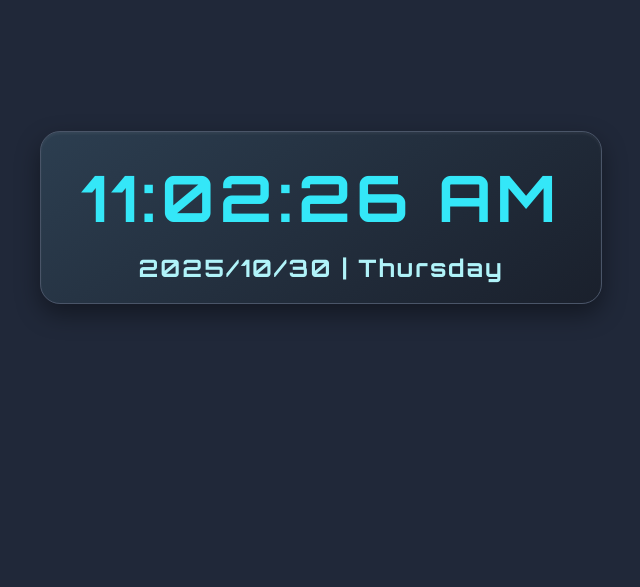
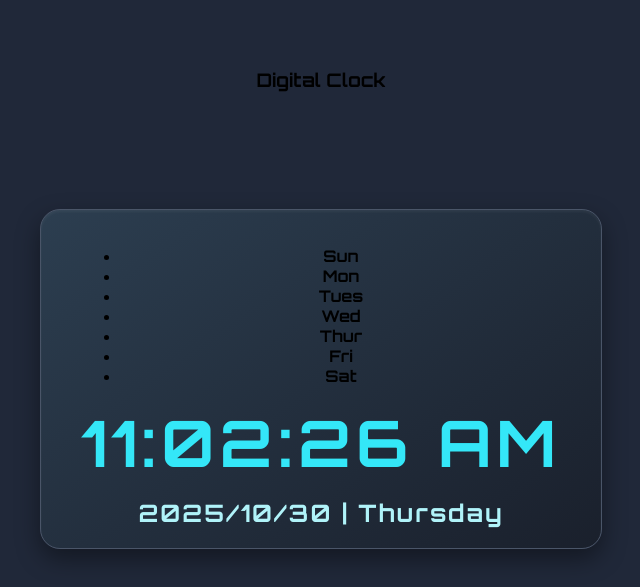
Before and after one commit to salem83-Dev/Digital-Clock, a plain HTML site: page index.html in a window 1280 px wide. Shown: the top 587 px of the page, without its empty margins (319-959 px from the left). Drawn offline with Linux system fonts and the light colour scheme.

Commit message:
Add day names to digital clock display

```diff
--- a/index.html
+++ b/index.html
@@ -8,8 +8,19 @@
     <title>Digital Clock</title>
     </head>
     <body>
+    <h3 class="title">Digital Clock</h3>
     <div class="container">
-    <h3 class="digital-clock" id="clock"></h3>
+        <ul class="days-names">
+            <li>Sun</li>
+            <li class="">Mon</li>
+            <li class="">Tues</li>
+            <li class="">Wed</li>
+            <li class="">Thur</li>
+            <li class="">Fri</li>
+            <li class="">Sat</li>
+        </ul>
+
+    <h3 class="digital-clock" id="clock">00:00:00</h3>
     <h4 class="full_year" id="full_year"></h4>
 
     </div>
```
